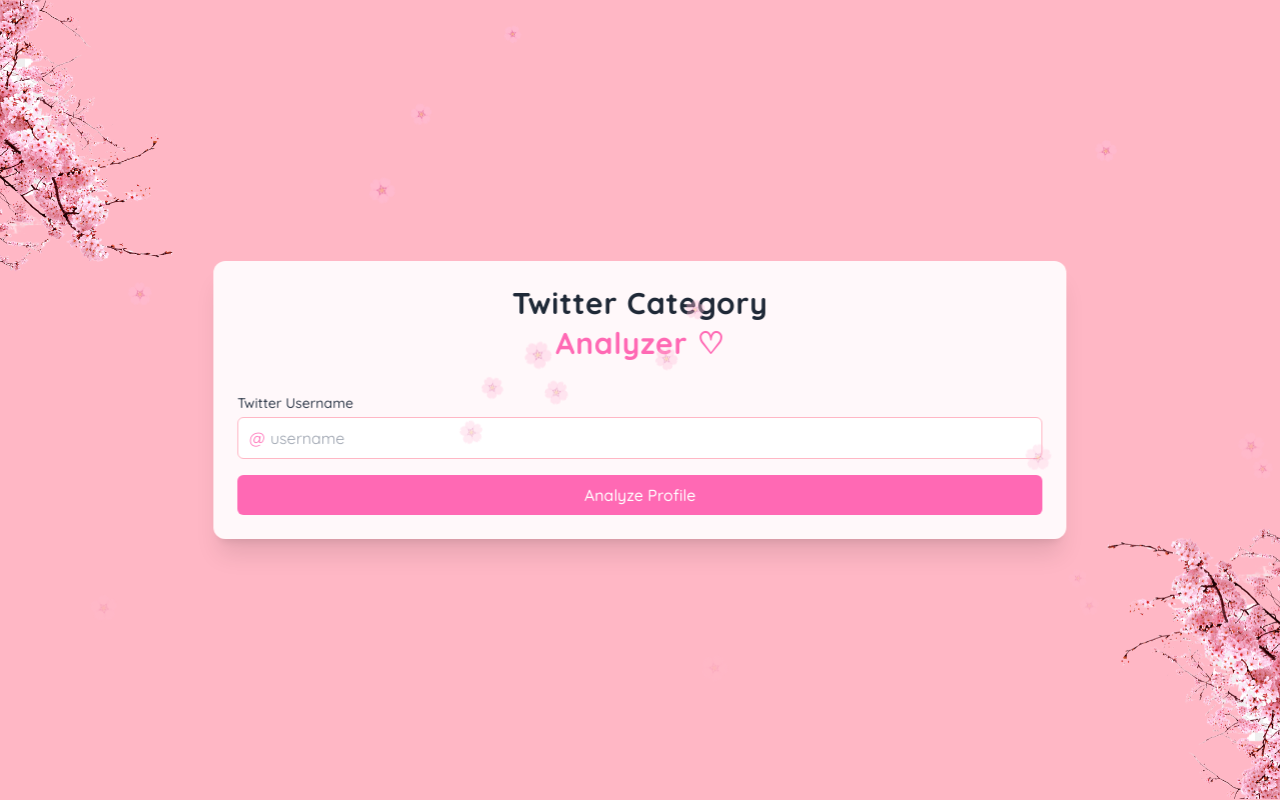
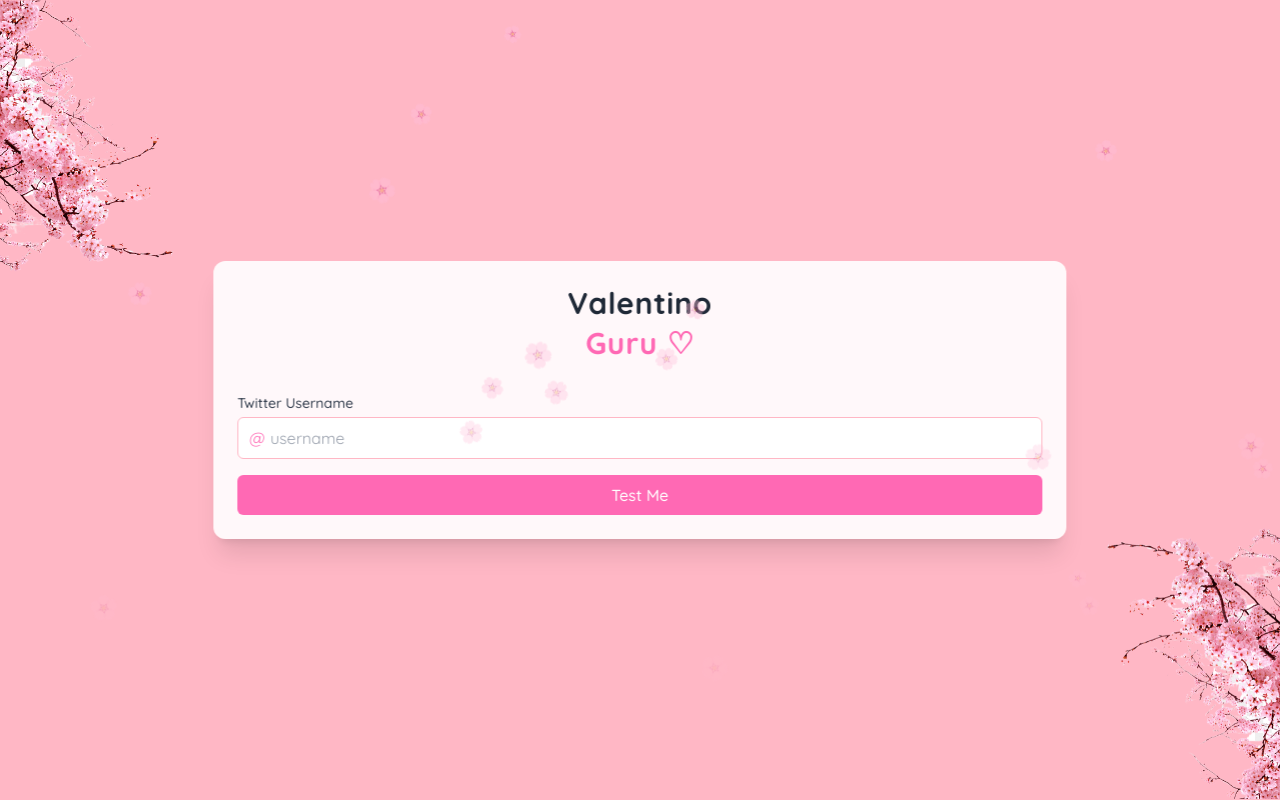
Before and after one commit to waliilaw/Valentino, a Next.js app: page / in a window 1280 px wide. Built offline with nearby package versions, Linux system fonts and the light colour scheme.

Commit message:
Add files via upload

```diff
--- a/src/components/TwitterForm.tsx
+++ b/src/components/TwitterForm.tsx
@@ -122,8 +122,8 @@
     <div className="space-y-6">
       {showHeading && !result && (
         <h1 className="text-3xl font-bold text-center mb-8 text-gray-800 tracking-wide">
-          Twitter Category
-          <span className="block text-[#FF69B4] mt-1">Analyzer ♡</span>
+          Valentino
+          <span className="block text-[#FF69B4] mt-1">Guru ♡</span>
         </h1>
       )}
       <form onSubmit={handleSubmit} className="space-y-4">
@@ -168,7 +168,7 @@
               <span>Analyzing...</span>
             </>
           ) : (
-            'Analyze Profile'
+            'Test Me'
           )}
         </button>
       </form>
```
